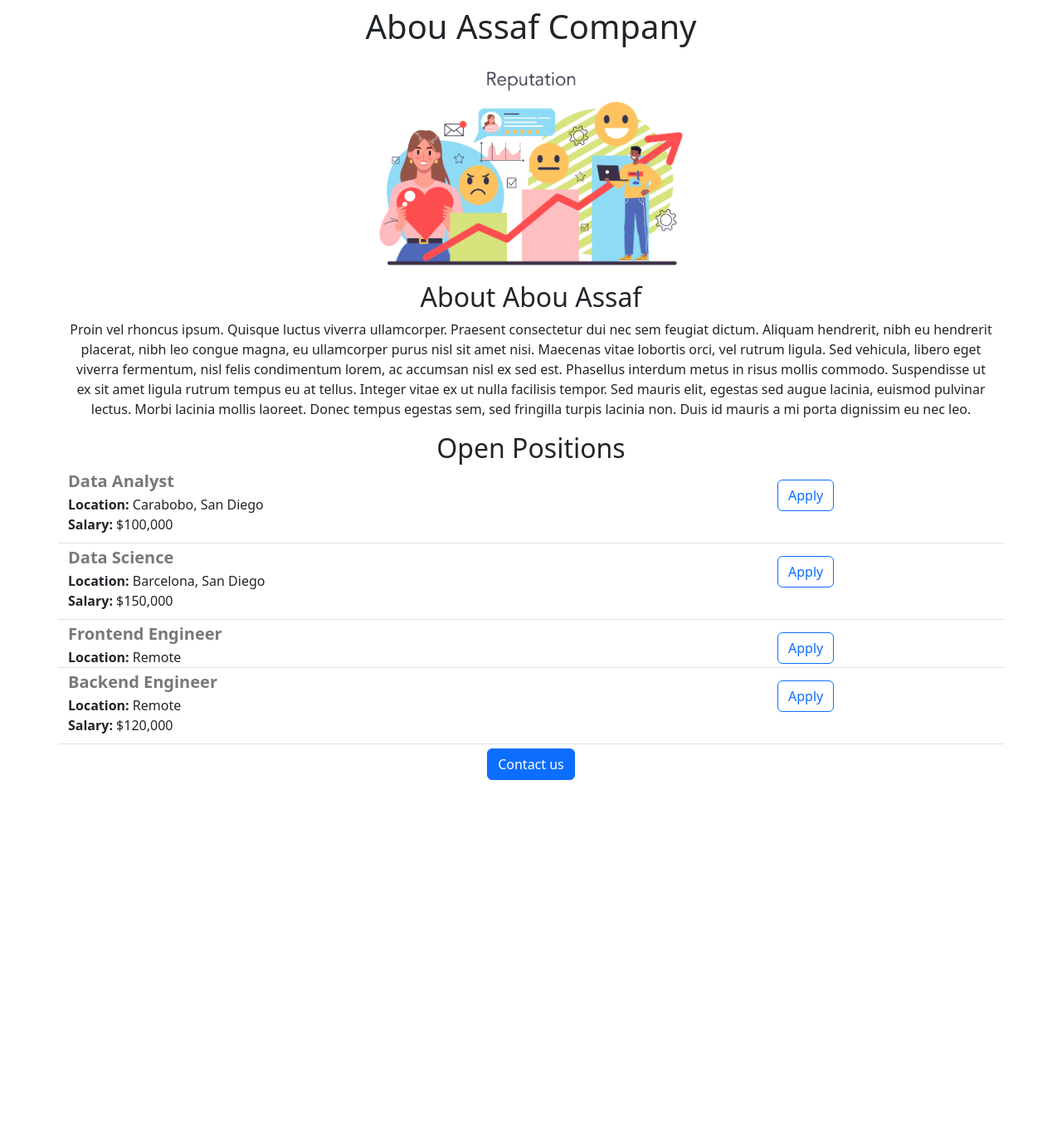
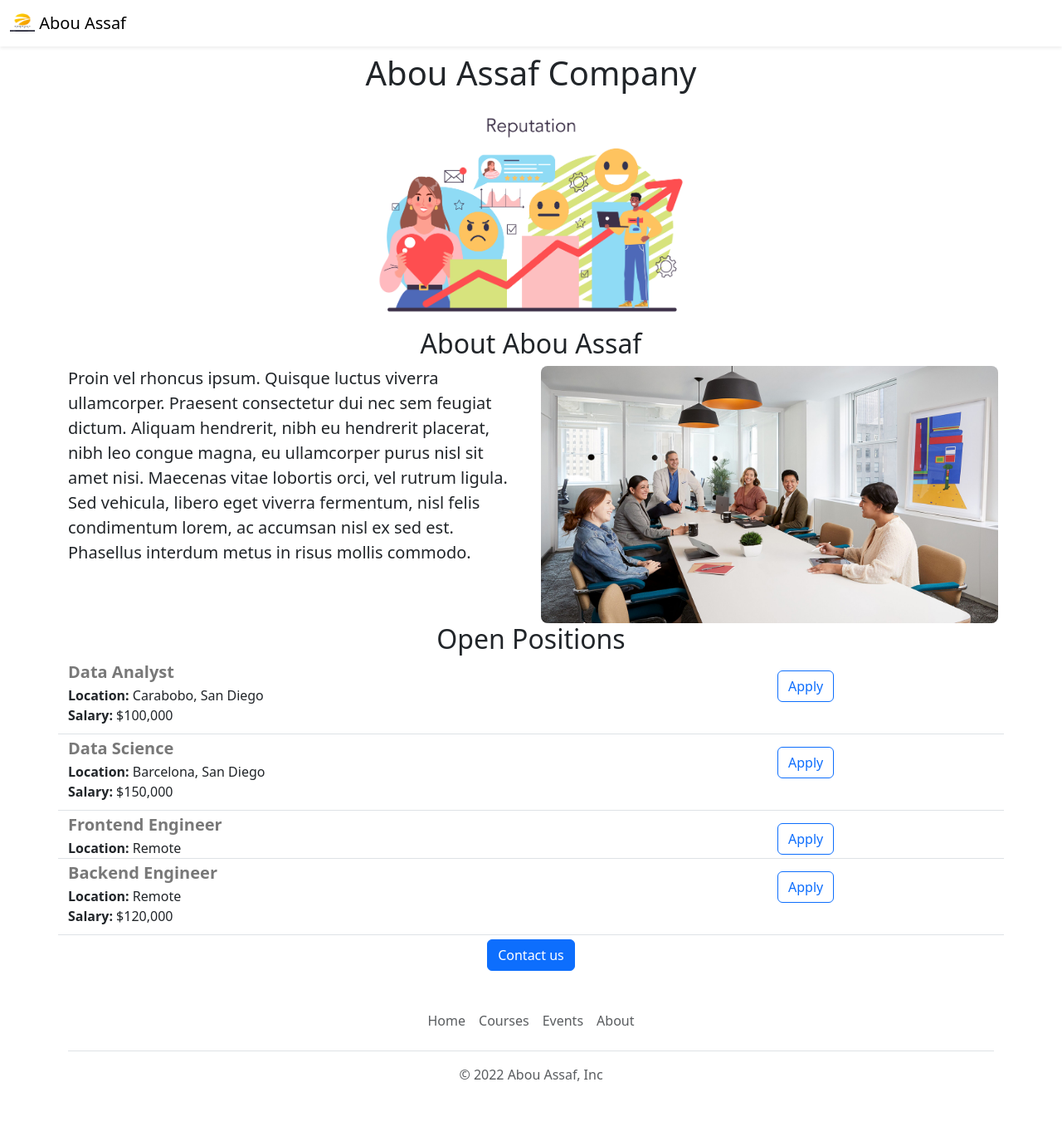
Before and after one commit to omar0998/website, a Flask app: page / in a window 1280 px wide. Shown: the whole page at 83% size. Before the commit the page ends 940 px from the top, so only its background shows below. Run offline with Flask 3, Linux system fonts and the light colour scheme.

Commit message:
new changes

```diff
--- /dev/null
+++ b/templates/footer.html
@@ -0,0 +1,12 @@
+<div class="container">
+  <footer class="py-3 my-4">
+    <ul class="nav justify-content-center border-bottom pb-3 mb-3">
+      <li class="nav-item"><a  target="_blank" href=# class="nav-link px-2 text-muted">Home</a></li>
+      <li class="nav-item"><a  target="_blank" href=# class="nav-link px-2 text-muted">Courses</a></li>
+
+      <li class="nav-item"><a target="_blank" href=# class="nav-link px-2 text-muted">Events</a></li>
+      <li class="nav-item"><a  target="_blank" href=# class="nav-link px-2 text-muted">About</a></li>
+    </ul>
+    <p class="text-center text-muted">&copy; 2022 Abou Assaf, Inc</p>
+  </footer>
+</div>
--- a/templates/home.html
+++ b/templates/home.html
@@ -9,6 +9,7 @@
     <title>Omar CV</title>
   </head>
   <body>
+    {% include 'nav.html' %}
   <h1 class="text-center mt-2 mb-2">Abou Assaf Company</h1>
 
     <img src="https://95812283-9137-42ba-9b47-f7dbebe25ee0-00-k9vvosqk9f9u.pike.replit.dev/static/analysis.jpg" class="rounded mx-auto d-block" height="275" width="400"/>
@@ -17,9 +18,14 @@
 
     <h2>About Abou Assaf</h2>
 
-
-    <p>Proin vel rhoncus ipsum. Quisque luctus viverra ullamcorper. Praesent consectetur dui nec sem feugiat dictum. Aliquam hendrerit, nibh eu hendrerit placerat, nibh leo congue magna, eu ullamcorper purus nisl sit amet nisi. Maecenas vitae lobortis orci, vel rutrum ligula. Sed vehicula, libero eget viverra fermentum, nisl felis condimentum lorem, ac accumsan nisl ex sed est. Phasellus interdum metus in risus mollis commodo. Suspendisse ut ex sit amet ligula rutrum tempus eu at tellus. Integer vitae ex ut nulla facilisis tempor. Sed mauris elit, egestas sed augue lacinia, euismod pulvinar lectus. Morbi lacinia mollis laoreet. Donec tempus egestas sem, sed fringilla turpis lacinia non. Duis id mauris a mi porta dignissim eu nec leo.</p>
-
+    <div class='row'>
+      <div class='col-6'>
+    <p class='text-start lead'>Proin vel rhoncus ipsum. Quisque luctus viverra ullamcorper. Praesent consectetur dui nec sem feugiat dictum. Aliquam hendrerit, nibh eu hendrerit placerat, nibh leo congue magna, eu ullamcorper purus nisl sit amet nisi. Maecenas vitae lobortis orci, vel rutrum ligula. Sed vehicula, libero eget viverra fermentum, nisl felis condimentum lorem, ac accumsan nisl ex sed est. Phasellus interdum metus in risus mollis commodo.</p>
+      </div>
+      <div class='col-6'>
+      <img src='/static/people.jpg' style="height:310px; border-radius:8px">
+      </div>
+    </div>
     <h2>Open Positions</h2>
       <div>
         {% for job in jobs %}
@@ -28,5 +34,7 @@
       </div>
     <button class="btn btn-primary">Contact us</button>
       </div>
+
+    {%include 'footer.html'%}
   </body>
 </html>
--- a/templates/jobitem.html
+++ b/templates/jobitem.html
@@ -8,7 +8,7 @@
 {% endif %}
     </div>
 <div class="col-3">
-<button style="margin-top:10px;" type="button" class="btn btn-outline-primary">Apply</button>
+<a href="mailto:abouassaf@gmail.com"style="margin-top:10px;" type="button" class="btn btn-outline-primary">Apply</a>
 </div>
 <div class="border-bottom"></div>
 
--- /dev/null
+++ b/templates/nav.html
@@ -0,0 +1,9 @@
+<nav class="navbar shadow-sm fixed-top bg-white">
+  <div class="container-fluid">
+    <a class="navbar-brand" href="#">
+      <img src="/static/logo.jpg" alt="" width="30" height="24" class="d-inline-block align-text-top">
+      Abou Assaf
+    </a>
+  </div>
+</nav>
+<div style="height:56px"></div>
```
Also changed, not shown: static/cover.jpg (added), static/logo.jpg (added), static/people.jpg (added), 1 other file.
